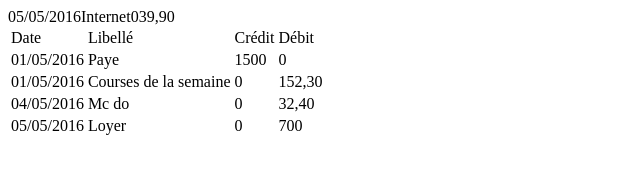
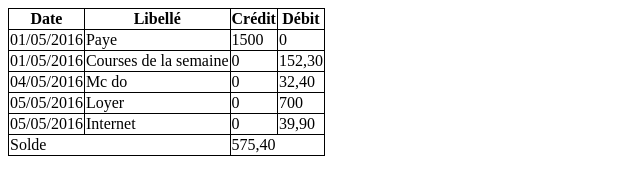
Before and after one commit to Alxlct/Pageweb, a plain HTML site: page Exo5/index.html in a window 1280 px wide. Shown: the whole page, without its empty margins (0-640 px from the left). Drawn offline with Linux system fonts and the light colour scheme.

Commit message:
merci Stella pour l'aide

```diff
--- a/Exo5/index.html
+++ b/Exo5/index.html
@@ -5,16 +5,25 @@
     <meta http-equiv="X-UA-Compatible" content="IE=edge">
     <meta name="viewport" content="width=device-width, initial-scale=1.0">
     <title>Document</title>
+    <style> table, th, td
+    {border: 1px solid black;
+        border-collapse: collapse;
+    }
+        </style>
 </head>
 <body>
+
     <table>
         <tr>
-            <td>Date</td>
-            <td>Libellé</td>
-            <td>Crédit</td>
-            <td>Débit</td>
+            <thead>
+            <th>Date</th>
+            <th>Libellé</th>
+            <th>Crédit</th>
+            <th>Débit</th>
+        </thead>
         </tr>
         <tr>
+            <tbody>
             <td>01/05/2016</td>
             <td>Paye</td>
             <td>1500</td>
@@ -37,11 +46,20 @@
             <td>Loyer</td>
             <td>0</td>
             <td>700</td>
-        </tr>
-        <tr>05/05/2016</tr>
-        <tr>Internet</tr>
-        <tr>0</tr>
-        <tr>39,90</tr>
+        </tr
+        <tr>
+            <td>05/05/2016</td>
+            <td>Internet</td>
+            <td>0</td>
+            <td>39,90</td>
+        </tbody>
+    </tr>
+    <tr>
+        <tfoot>
+            <td colspan="2">Solde</td>
+            <td colspan="2">575,40</td>
+        </tfoot>
+    </tr>
     </table>
 </body>
 </html>
```
